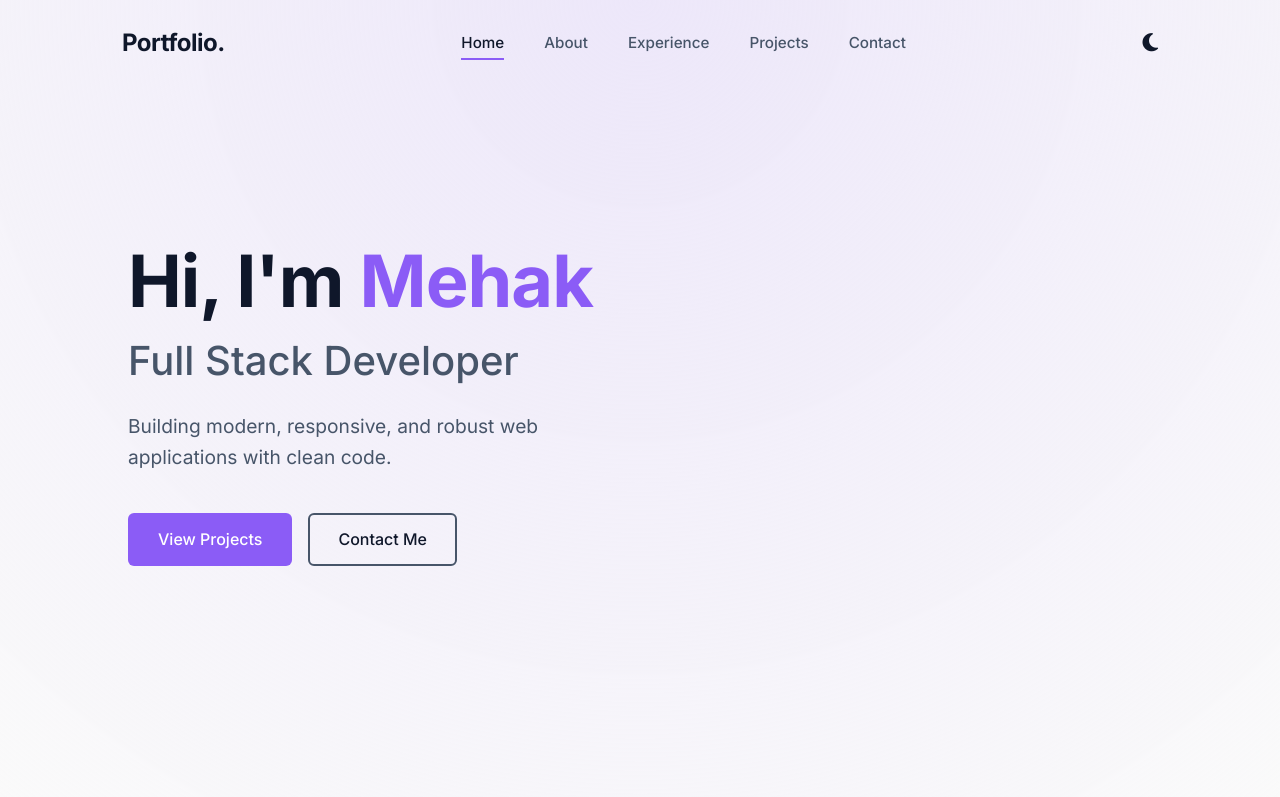
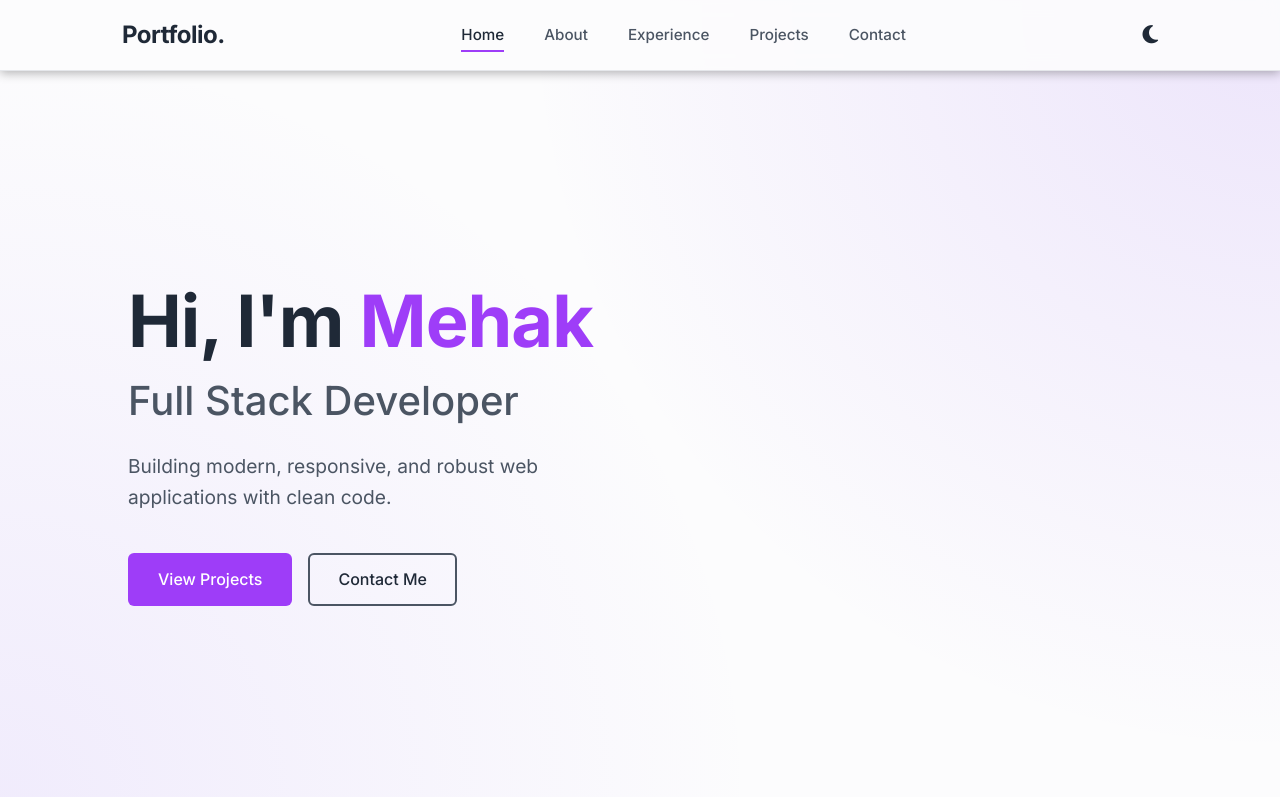
Before and after one commit to mehakjots1971/portfolio, a plain HTML site: page index.html in a window 1280 px wide. Shown: the top 797 px of the page. Drawn offline with Linux system fonts and the light colour scheme.

Commit message:
feat: Implement single-page application (SPA) structure by wrapping content sections in a main div.

```diff
--- a/index.html
+++ b/index.html
@@ -46,10 +46,14 @@
       </div>
     </nav>
 
+    <!-- Main Content Wrapper for Single Page Behavior -->
+    <div id="main-content">
       <!-- Home (Hero Section) -->
-    <section id="home" class="hero">
+      <section id="home" class="hero active-page">
         <div class="hero-content">
-        <h1 class="hero-title">Hi, I'm <span class="highlight">Mehak</span></h1>
+          <h1 class="hero-title">
+            Hi, I'm <span class="highlight">Mehak</span>
+          </h1>
           <h2 class="hero-subtitle">Full Stack Developer</h2>
           <p class="hero-tagline">
             Building modern, responsive, and robust web applications with clean
@@ -81,7 +85,9 @@
                 <span class="skill-tag"
                   ><i class="fab fa-js"></i> JavaScript</span
                 >
-              <span class="skill-tag"><i class="fab fa-react"></i> React</span>
+                <span class="skill-tag"
+                  ><i class="fab fa-react"></i> React</span
+                >
                 <span class="skill-tag"><i class="fab fa-java"></i> Java</span>
                 <span class="skill-tag"
                   ><i class="fas fa-leaf"></i> Spring Boot</span
@@ -95,7 +101,9 @@
                 <span class="skill-tag"
                   ><i class="fas fa-server"></i> REST APIs</span
                 >
-              <span class="skill-tag"><i class="fab fa-git-alt"></i> Git</span>
+                <span class="skill-tag"
+                  ><i class="fab fa-git-alt"></i> Git</span
+                >
               </div>
             </div>
           </div>
@@ -115,8 +123,8 @@
                 <span class="duration">Jan 2025 - Present</span>
                 <p class="description">
                   Developed scalable REST APIs using Java and Spring Boot.
-                Optimized PostgreSQL database queries, reducing average response
-                times by over 20%.
+                  Optimized PostgreSQL database queries, reducing average
+                  response times by over 20%.
                 </p>
               </div>
             </div>
@@ -127,8 +135,8 @@
                 <h4 class="company">Creative Web Solutions</h4>
                 <span class="duration">May 2024 - Aug 2024</span>
                 <p class="description">
-                Built responsive, high-performance UI components using React and
-                JavaScript. Collaborated with the QA team to ensure
+                  Built responsive, high-performance UI components using React
+                  and JavaScript. Collaborated with the QA team to ensure
                   cross-browser compatibility and accessibility.
                 </p>
               </div>
@@ -290,13 +298,15 @@
           </div>
         </div>
       </section>
+    </div>
+    <!-- End Main Content Wrapper -->
 
     <!-- Footer -->
-    <footer>
+    <!-- <footer>
       <div class="container">
         <p>&copy; 2026 Mehak. Designed & Built with Vanilla HTML/CSS/JS.</p>
       </div>
-    </footer>
+    </footer> -->
 
     <!-- Use local script -->
     <script src="script.js"></script>
--- a/script.js
+++ b/script.js
@@ -19,48 +19,77 @@ document.addEventListener("DOMContentLoaded", () => {
     });
   });
 
-  // Navbar Scroll Effect
+  // Navbar Style Effect (Always applied for Single Page Layout)
   const navbar = document.getElementById("navbar");
+  navbar.classList.add("scrolled"); // Force background for better contrast
 
-  window.addEventListener("scroll", () => {
-    if (window.scrollY > 50) {
-      navbar.classList.add("scrolled");
-    } else {
-      navbar.classList.remove("scrolled");
+  // Single Page Navigation Logic
+  const sections = document.querySelectorAll("section");
+  const allLinks = document.querySelectorAll('a[href^="#"]');
+
+  function showSection(sectionId) {
+    // Handle '#' edge cases
+    if (sectionId === "#") sectionId = "#home";
+
+    // Remove active class from all sections
+    sections.forEach((sec) => {
+      sec.classList.remove("active-page");
+      sec.scrollTop = 0; // Reset scroll position when hiding
+    });
+
+    // Add active class to target section
+    const targetSection = document.querySelector(sectionId);
+    if (targetSection) {
+      targetSection.classList.add("active-page");
+
+      // Trigger animations on elements inside newly visible section
+      const animatedElements = targetSection.querySelectorAll(
+        ".project-card, .timeline-item, .skills-grid, .about-description, .hero-content",
+      );
+      animatedElements.forEach((el, index) => {
+        setTimeout(() => {
+          el.style.opacity = "1";
+          el.style.transform = "translateY(0)";
+        }, index * 100); // Stagger animations
+      });
     }
-  });
 
-  // Active Link Highlighting based on scroll position
-  const sections = document.querySelectorAll("section");
-
-  function highlightNavLink() {
-    let scrollY = window.scrollY;
-
-    sections.forEach((current) => {
-      const sectionHeight = current.offsetHeight;
-      const sectionTop = current.offsetTop - 100; // Account for fixed navbar
-      const sectionId = current.getAttribute("id");
-      const navLink = document.querySelector(
-        `.nav-links a[href*=${sectionId}]`,
-      );
-
-      if (navLink) {
-        if (scrollY > sectionTop && scrollY <= sectionTop + sectionHeight) {
-          // Remove active class from all links
-          document.querySelectorAll(".nav-link").forEach((link) => {
-            link.classList.remove("active");
-          });
-          // Add active class to current section link
-          navLink.classList.add("active");
-        }
+    // Update Navigation Links
+    navItems.forEach((link) => {
+      link.classList.remove("active");
+      if (link.getAttribute("href") === sectionId) {
+        link.classList.add("active");
       }
     });
   }
 
-  window.addEventListener("scroll", highlightNavLink);
+  // Handle initial load based on URL hash
+  window.addEventListener("load", () => {
+    const hash = window.location.hash || "#home";
+    showSection(hash);
+  });
 
-  // Initial highlight check on load
-  highlightNavLink();
+  // Handle manual clicks on any hash link (nav or buttons)
+  allLinks.forEach((link) => {
+    link.addEventListener("click", (e) => {
+      e.preventDefault();
+      const targetId =
+        document.activeElement.getAttribute("href") ||
+        link.getAttribute("href");
+
+      // Update URL hash without causing a page jump
+      history.pushState(null, null, targetId);
+
+      // Show corresponding section
+      showSection(targetId);
+    });
+  });
+
+  // Handle browser back/forward buttons
+  window.addEventListener("popstate", () => {
+    const hash = window.location.hash || "#home";
+    showSection(hash);
+  });
 
   // Contact Form Submission Mock
   const contactForm = document.getElementById("contact-form");
@@ -130,55 +159,13 @@ document.addEventListener("DOMContentLoaded", () => {
     }
   });
 
-  // Scroll Animations using Intersection Observer
-  const animatedElements = document.querySelectorAll(
-    ".project-card, .timeline-item, .skills-grid, .about-description",
+  // Set initial state for animated elements, they will be animated by showSection()
+  const allAnimatedElements = document.querySelectorAll(
+    ".project-card, .timeline-item, .skills-grid, .about-description, .hero-content",
   );
-
-  const observerOptions = {
-    root: null,
-    rootMargin: "0px",
-    threshold: 0.15, // Trigger when 15% of the element is visible
-  };
-
-  const scrollObserver = new IntersectionObserver((entries, observer) => {
-    entries.forEach((entry) => {
-      if (entry.isIntersecting) {
-        // Add staggered animation by slightly delaying based on index could be done via CSS,
-        // but simple opacity/transform works well here.
-        entry.target.style.opacity = "1";
-        entry.target.style.transform = "translateY(0)";
-        // Stop observing once animated
-        observer.unobserve(entry.target);
-      }
-    });
-  }, observerOptions);
-
-  // Set initial state for animated elements
-  animatedElements.forEach((el) => {
+  allAnimatedElements.forEach((el) => {
     el.style.opacity = "0";
     el.style.transform = "translateY(30px)";
     el.style.transition = "opacity 0.6s ease-out, transform 0.6s ease-out";
-    scrollObserver.observe(el);
-  });
-
-  // Smooth scroll for anchor links
-  document.querySelectorAll('a[href^="#"]').forEach((anchor) => {
-    anchor.addEventListener("click", function (e) {
-      e.preventDefault();
-      const targetId = this.getAttribute("href");
-      if (targetId === "#") return;
-
-      const targetElement = document.querySelector(targetId);
-      if (targetElement) {
-        const navHeight = document.getElementById("navbar").offsetHeight;
-        const targetPosition = targetElement.offsetTop - navHeight;
-
-        window.scrollTo({
-          top: targetPosition,
-          behavior: "smooth",
-        });
-      }
-    });
   });
 });
--- a/style.css
+++ b/style.css
@@ -4,22 +4,28 @@
  */
 :root {
   /* Dark Theme (Default) */
-  --bg-main: #0a0a0a;
-  --bg-alt: #121212;
-  --bg-card: #1e1e1e;
+  --bg-main: #050505;
+  --bg-alt: #0e0e0e;
+  --bg-card: #16161a;
   --text-primary: #ededed;
-  --text-secondary: #a0a0a0;
-  --accent-color: #a78bfa; /* Lavender */
-  --accent-hover: #c084fc;
-  --border-color: #2a2a2a;
-  --nav-bg: rgba(10, 10, 10, 0.85);
+  --text-secondary: #9ca3af;
+  --accent-color: #9e3df8; /* Dark Lavender for both themes */
+  --accent-hover: #9333ea;
+  --border-color: #27272a;
+  --nav-bg: rgba(5, 5, 5, 0.85);
 
   /* Radial gradient background */
-  --bg-gradient: radial-gradient(
-    circle at top center,
-    rgba(167, 139, 250, 0.15) 0%,
-    var(--bg-main) 100%
-  );
+  --bg-gradient:
+    radial-gradient(
+      circle at top right,
+      rgba(124, 58, 237, 0.25) 0%,
+      transparent 45%
+    ),
+    radial-gradient(
+      circle at bottom left,
+      rgba(124, 58, 237, 0.2) 0%,
+      transparent 45%
+    );
 
   /* Typography */
   --font-primary: "Inter", sans-serif;
@@ -34,22 +40,28 @@
 
 /* Light Theme Variables */
 [data-theme="light"] {
-  --bg-main: #fafafa;
-  --bg-alt: #f1f5f9;
+  --bg-main: #fcfcfd;
+  --bg-alt: #f3f4f6;
   --bg-card: #ffffff;
-  --text-primary: #0f172a;
-  --text-secondary: #475569;
-  --accent-color: #8b5cf6; /* Darker Lavender */
-  --accent-hover: #7c3aed;
-  --border-color: #e2e8f0;
-  --nav-bg: rgba(250, 250, 250, 0.85);
+  --text-primary: #1f2937;
+  --text-secondary: #4b5563;
+  --accent-color: #9e3df8; /* Dark Lavender for both themes */
+  --accent-hover: #9333ea;
+  --border-color: #e5e7eb;
+  --nav-bg: rgba(252, 252, 253, 0.9);
 
   /* Radial gradient background */
-  --bg-gradient: radial-gradient(
-    circle at top center,
-    rgba(139, 92, 246, 0.12) 0%,
-    var(--bg-main) 100%
-  );
+  --bg-gradient:
+    radial-gradient(
+      circle at top right,
+      rgba(124, 58, 237, 0.12) 0%,
+      transparent 50%
+    ),
+    radial-gradient(
+      circle at bottom left,
+      rgba(139, 92, 246, 0.1) 0%,
+      transparent 50%
+    );
 }
 
 /* Reset & Base Styles */
@@ -68,7 +80,7 @@ body {
   background-attachment: fixed;
   color: var(--text-primary);
   line-height: 1.6;
-  overflow-x: hidden; /* Prevent horizontal scrolling */
+  overflow: hidden; /* Prevent scrolling across the whole body for single page feel */
   transition:
     background-color var(--transition-normal),
     color var(--transition-normal);
@@ -133,14 +145,43 @@ h6 {
   max-width: var(--container-max);
   margin: 0 auto;
   padding: 0 2rem;
+  width: 100%;
 }
 
-section {
-  padding: 6rem 0;
+/* Page Section Container */
+#main-content {
+  /* Fill remaining height below navbar */
+  height: 100vh;
+  padding-top: 80px; /* Space for navbar */
+  position: relative;
+  overflow: hidden; /* Hide inactive sections */
 }
 
-.bg-alt {
-  background-color: var(--bg-alt);
+/* Section Styling for Single Page Feel */
+section {
+  position: absolute;
+  top: 80px; /* Below navbar */
+  left: 0;
+  width: 100%;
+  height: calc(100vh - 80px);
+  overflow-y: auto; /* Allow scrolling within the section if content is tall */
+  padding: 4rem 0;
+  opacity: 0;
+  visibility: hidden;
+  transform: translateY(20px);
+  transition:
+    opacity 0.5s ease,
+    transform 0.5s ease,
+    visibility 0.5s;
+  background-color: transparent; /* Rely on body gradient */
+}
+
+/* Active Section */
+section.active-page {
+  opacity: 1;
+  visibility: visible;
+  transform: translateY(0);
+  z-index: 10;
 }
 
 /* Buttons */
@@ -306,17 +347,15 @@ section {
 
 /* Hero Section */
 .hero {
-  height: 100vh;
-  min-height: 600px;
   display: flex;
   align-items: center;
-  position: relative;
+  position: absolute;
+  height: calc(100vh - 80px); /* Fill screen below nav */
 }
 
 .hero-content {
   max-width: 800px;
   padding-left: 10%;
-  animation: fadeInUp 1s ease forwards;
   opacity: 0;
 }
 
@@ -552,6 +591,7 @@ section {
   gap: 4rem;
   max-width: 900px;
   margin: 0 auto;
+  padding-bottom: 4rem; /* Extra space for footer */
 }
 
 .contact-form-container {
@@ -644,9 +684,14 @@ section {
 
 /* Footer */
 footer {
-  padding: 2.5rem 0;
+  padding: 1.5rem 0;
   text-align: center;
   border-top: 1px solid var(--border-color);
+  background-color: var(--nav-bg); /* Match nav for footer */
+  position: absolute;
+  bottom: 0;
+  width: 100%;
+  z-index: 5;
 }
 
 footer p {
@@ -693,6 +738,16 @@ footer p {
 }
 
 @media (max-width: 768px) {
+  #main-content {
+    padding-top: 70px; /* Adjust for mobile nav */
+  }
+
+  section {
+    top: 70px;
+    height: calc(100vh - 70px);
+    padding: 3rem 0;
+  }
+
   .hamburger {
     display: block;
   }
```
Lines whose indentation alone changed are shown as unchanged.
